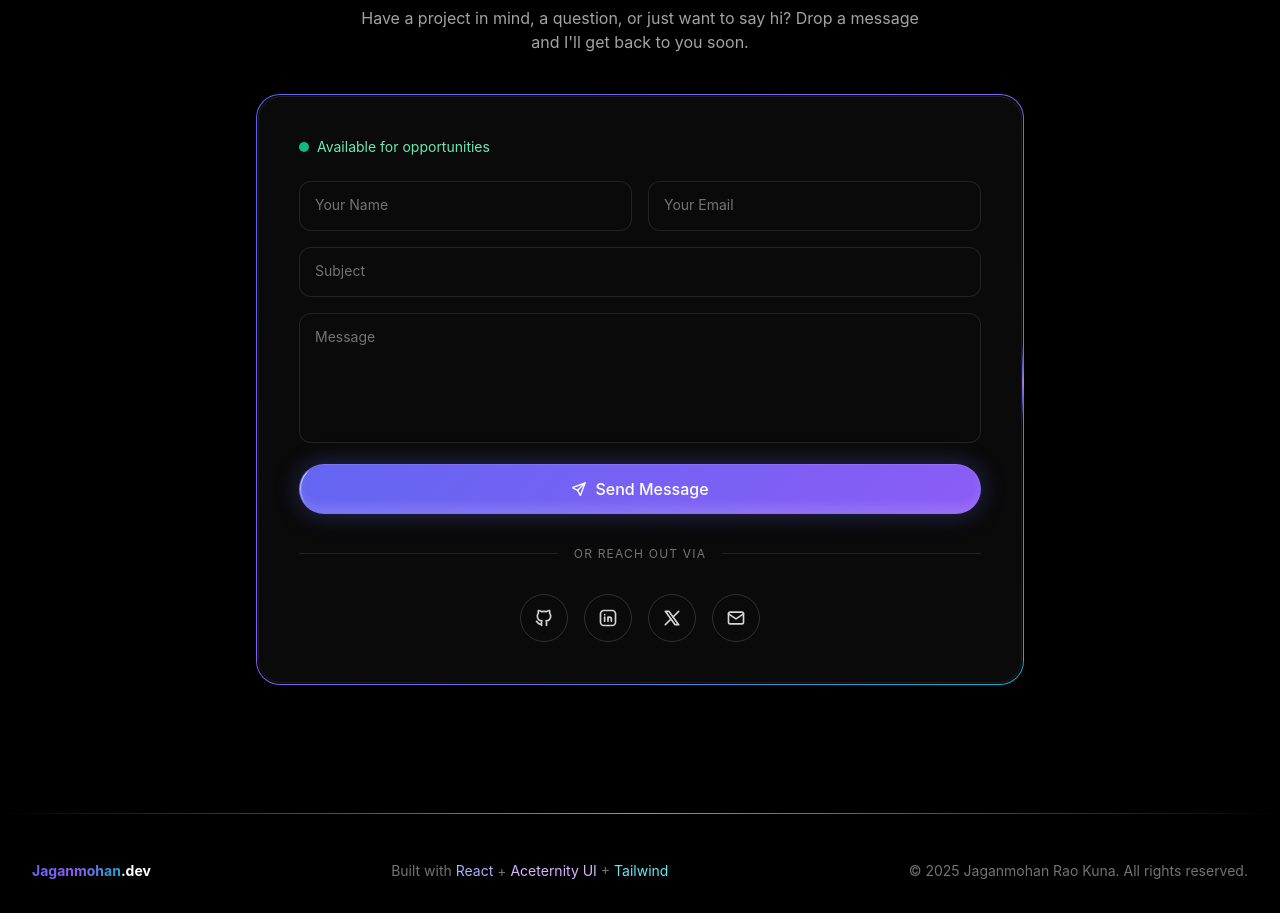
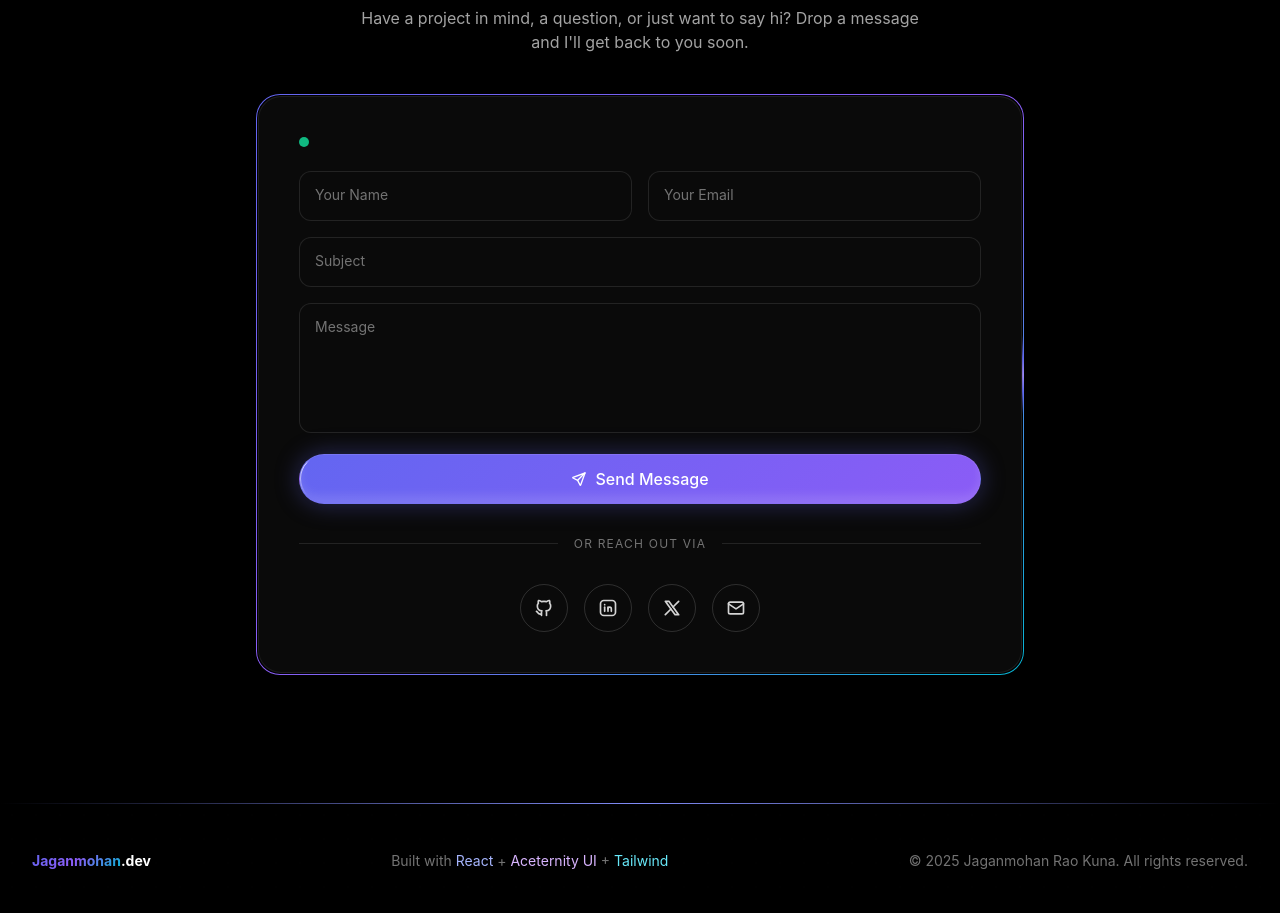
Before and after one commit to 22L31A0497/Jagan_Portfolio, a React (Create React App) app: page /contact in a window 1280 px wide. Shown: the part 8220-9133 px from the top of the page. Built offline with nearby package versions, Linux system fonts and the light colour scheme.

Commit message:
Update Contact.jsx

```diff
--- a/src/components/sections/Contact.jsx
+++ b/src/components/sections/Contact.jsx
@@ -135,9 +135,6 @@ const Contact = () => {
                   <span className="animate-ping absolute inline-flex h-full w-full rounded-full bg-emerald-400 opacity-75"></span>
                   <span className="relative inline-flex rounded-full h-2.5 w-2.5 bg-emerald-500"></span>
                 </span>
-                <span className="text-sm text-emerald-300">
-                  Available for opportunities
-                </span>
               </div>
 
               <form ref={formRef} onSubmit={handleSubmit} className="space-y-4">
```
